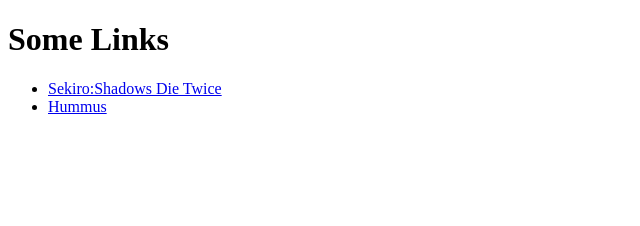
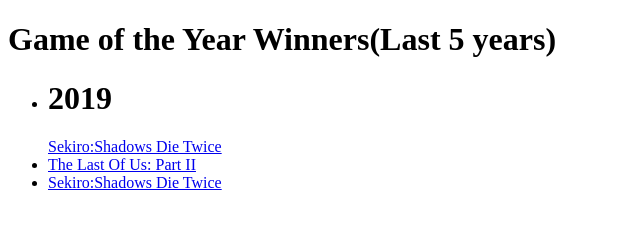
Before and after one commit to Sumay256/IGME-110-Repo, a plain HTML site: page index.html in a window 1280 px wide. Shown: the whole page, without its empty margins (0-640 px from the left). Drawn offline with Linux system fonts and the light colour scheme.

Commit message:
Update index.html

```diff
--- a/index.html
+++ b/index.html
@@ -6,10 +6,12 @@
   <title>Game of the Year Winners(Last 5 years)</title>
 </head>
 <body>
-  <h1>Some Links</h1>
+  <h1>Game of the Year Winners(Last 5 years)</h1>
   <ul>
+    <li><h1>2019</h1><a href="https://www.sekirothegame.com/">Sekiro:Shadows Die Twice</a></li>
+    <li><a href="https://www.playstation.com/en-us/the-last-of-us/">The Last Of Us: Part II</a></li>
     <li><a href="https://www.sekirothegame.com/">Sekiro:Shadows Die Twice</a></li>
-    <li><a href="https://en.wikipedia.org/wiki/Hummus">Hummus</a></li>
+
   </ul>
 </body>
 </html>
```
